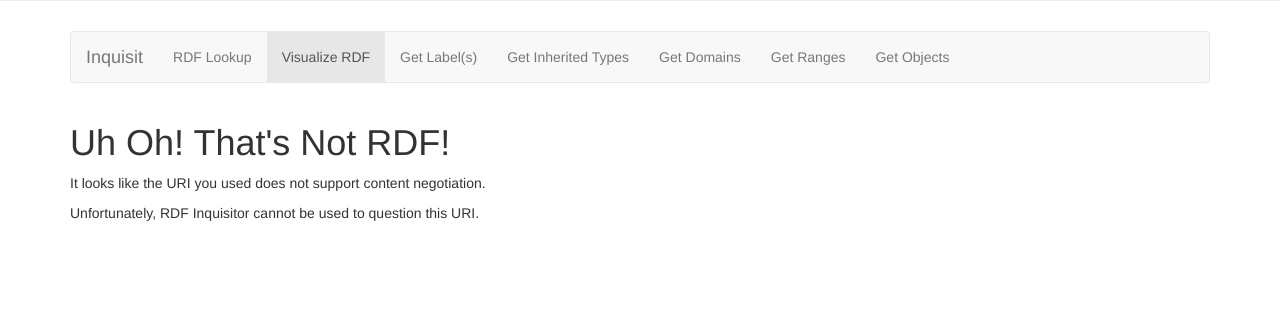
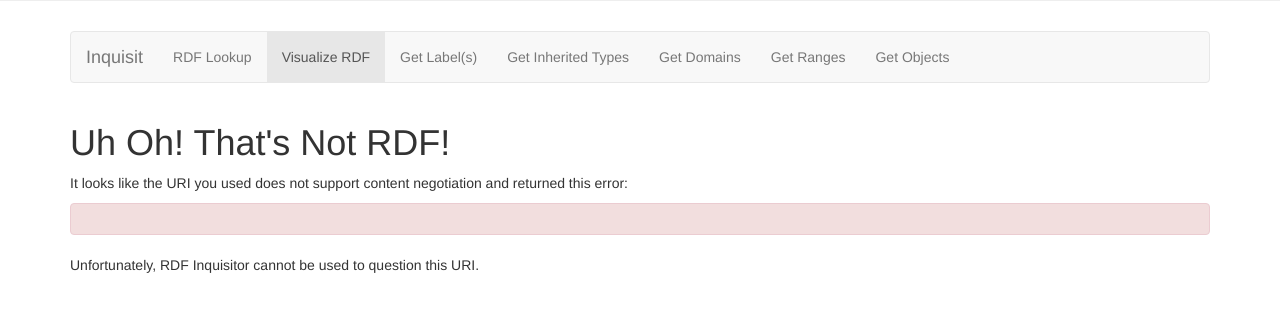
Before and after one commit to markpbaggett/RDFInquisitor, a Flask app: template flaskr/templates/error.html in a window 1280 px wide. Shown: the part 194-506 px from the top of the page. Run offline with Flask 2, Linux system fonts and the light colour scheme; the template is opened without the code that fills it, so the values that code supplies are empty; some libraries are stand-ins or nearby versions.

Commit message:
Return errors to error page.

```diff
--- a/flaskr/templates/error.html
+++ b/flaskr/templates/error.html
@@ -50,7 +50,10 @@
             <div class="row">
                 <div class="col-xs-12 col-md-12">
                     <h1>Uh Oh! That's Not RDF!</h1>
-                    <p>It looks like the URI you used does not support content negotiation.</p>
+                    <p>It looks like the URI you used does not support content negotiation and returned this error:</p>
+                    <div class="alert alert-danger" role="alert">
+                    <p>{{ error }}</p>
+                    </div>
                     <p>Unfortunately, RDF Inquisitor cannot be used to question this URI.</p>
                 </div>
             </div>
```
Also changed, not shown: flaskr/views.py (+4 -4 lines).
